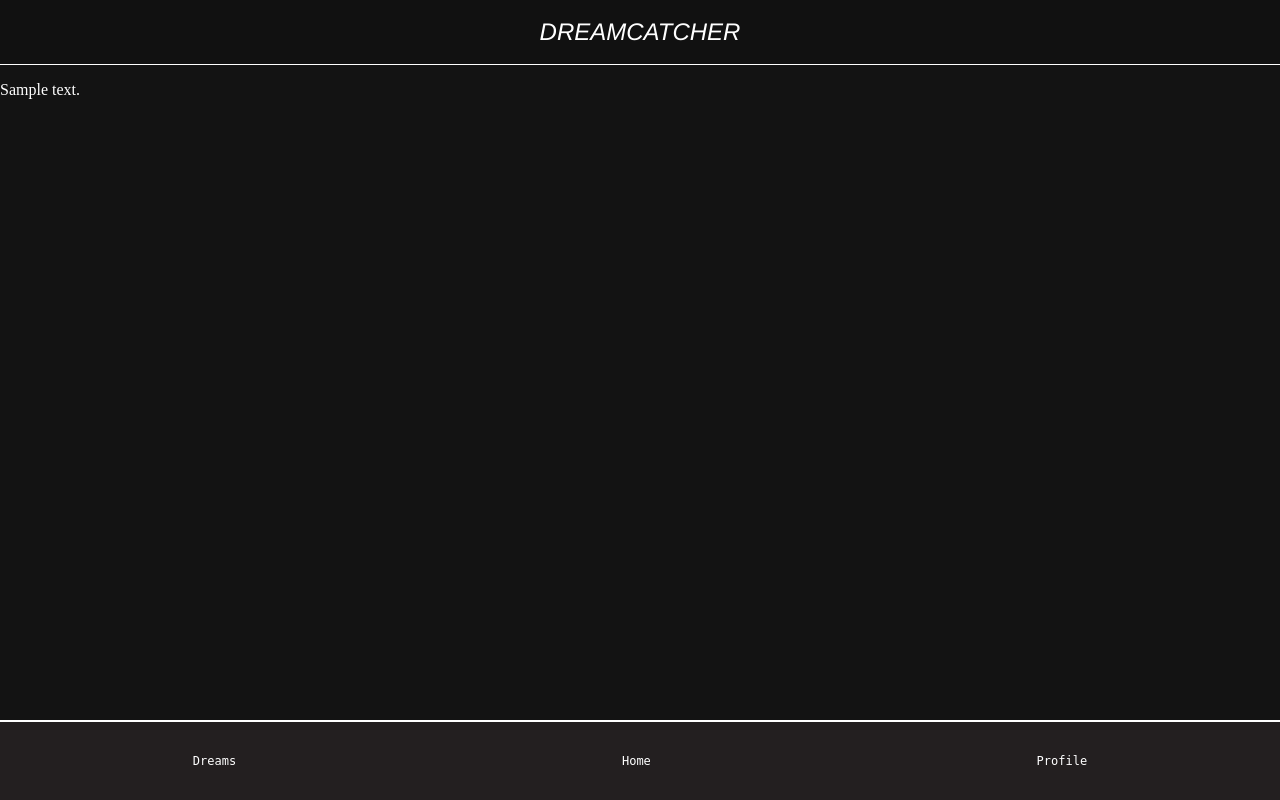
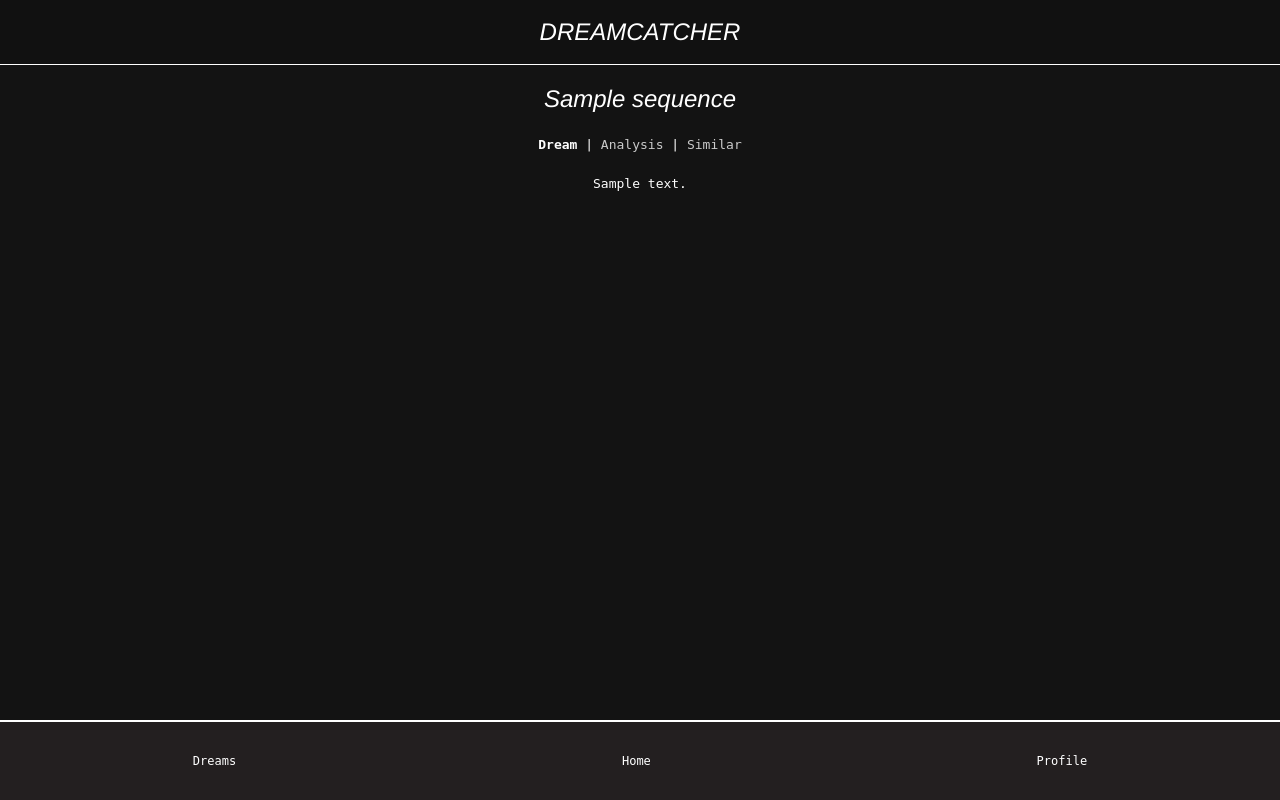
Before and after one commit to kflorendo/dreamcatcher, a Django app: template dreamproject/dreamcatcher/templates/dreamcatcher/dream_display_seq.html in a window 1280 px wide. Run offline with Django 4.2, Linux system fonts and the light colour scheme; tables that the repository leaves empty hold one stand-in row (values such as "Sample post"); the template is opened without the code that fills it: values that come from a table or form of the project are taken from there, most other values are stand-ins (such as "Sample title", 1, 10 or a date in 2020).

Commit message:
Format dream display and analysis pages

```diff
--- a/dreamproject/dreamcatcher/static/dreamcatcher/base.css
+++ b/dreamproject/dreamcatcher/static/dreamcatcher/base.css
@@ -11,6 +11,10 @@
   .base .content {
     flex: 1 1 auto;
     overflow-y: auto;
+    margin-left: 10%;
+    margin-right: 10%;
+    margin-top: 20px;
+    margin-bottom: 20px;
   }
 
   .base .div {
--- /dev/null
+++ b/dreamproject/dreamcatcher/static/dreamcatcher/dream.css
@@ -0,0 +1,48 @@
+.dream-display {
+    display: flex;
+    flex-direction: column;
+    height: 100%;
+    align-items: center;
+    /* justify-content: center; */
+}
+
+.dream-display .dream-nav {
+    font-family: monospace;
+    margin-bottom: 24px;
+}
+
+.dream-display .dream-nav .dream-nav-link {
+    color: #cbcbcb;
+    text-decoration: none;
+}
+.dream-display .dream-nav .dream-nav-link:visited {
+    text-decoration: none;
+}
+.dream-display .dream-nav .dream-nav-link:hover {
+    color: #fff;
+    text-decoration: none;
+}
+.dream-display .dream-nav .dream-nav-link:active {
+    text-decoration: none;
+}
+.dream-display .dream-nav .dream-nav-link.selected {
+    color: #fff;
+    font-weight: bold;
+}
+
+.dream-display .dream-title {
+    font-family: "Didot-Italic", Helvetica;
+    font-weight: 400;
+    font-style: italic;
+    color: #ffffff;
+    font-size: 24px;
+    margin-bottom: 24px;
+    /* letter-spacing: 0; */
+    /* line-height: normal; */
+  }
+
+  .dream-display .dream-text {
+    text-align: center;
+    font-family: monospace;
+    margin-bottom: 20px;
+  }
--- a/dreamproject/dreamcatcher/static/dreamcatcher/posts.css
+++ b/dreamproject/dreamcatcher/static/dreamcatcher/posts.css
@@ -1,10 +1,6 @@
 .post-items {
     display: flex;
     flex-direction: column;
-    margin-left: 10%;
-    margin-right: 10%;
-    margin-top: 20px;
-    margin-bottom: 20px;
 }
 
 .post-items .post-header{
--- a/dreamproject/dreamcatcher/templates/dreamcatcher/base.html
+++ b/dreamproject/dreamcatcher/templates/dreamcatcher/base.html
@@ -3,9 +3,10 @@
   <head>
     <meta charset="utf-8" />
     {% load static %}
+    <link href="{% static 'dreamcatcher/base.css' %}" rel="stylesheet" type="text/css">
     <link href="{% static 'dreamcatcher/styles.css' %}" rel="stylesheet" type="text/css">
-    <link href="{% static 'dreamcatcher/base.css' %}" rel="stylesheet" type="text/css">
     <link href="{% static 'dreamcatcher/posts.css' %}" rel="stylesheet" type="text/css">
+    <link href="{% static 'dreamcatcher/dream.css' %}" rel="stylesheet" type="text/css">
   </head>
   <body>
     <div class="base">
--- a/dreamproject/dreamcatcher/templates/dreamcatcher/dream_display_seq.html
+++ b/dreamproject/dreamcatcher/templates/dreamcatcher/dream_display_seq.html
@@ -1,7 +1,15 @@
 {% extends "dreamcatcher/base.html" %} {% block content %}
-<div>
+<div class="dream-display">
+  <div class="dream-title">{{sequence.title}}</div>
+  <div class="dream-nav">
+    <a class="dream-nav-link selected" href="{% url 'view-dream-sequence' sequence.pk %}">Dream</a>
+    <span>|</span>
+    <a class="dream-nav-link" href="{% url 'view-dream-analysis' sequence.pk %}">Analysis</a>
+    <span>|</span>
+    <a class="dream-nav-link" href="{% url 'view-dream-sequence' sequence.pk %}">Similar</a>
+  </div>
   {% for chunk in dreamchunks %}
-  <p>{{chunk.text}}</p>
+  <div class="dream-text">{{chunk.text}}</div>
   {% endfor %}
 </div>
 {% endblock %}
--- a/dreamproject/dreamcatcher/views.py
+++ b/dreamproject/dreamcatcher/views.py
@@ -93,13 +93,13 @@ def dream_list(request):
 def view_dream_sequence(request, id):
     ds = get_object_or_404(DreamSequence, pk=id)
     dreamchunks = DreamChunk.objects.filter(sequence=id)
-    return render(request, 'dreamcatcher/dream_display_seq.html', {"dreamchunks": dreamchunks})
+    return render(request, 'dreamcatcher/dream_display_seq.html', {"sequence": ds, "dreamchunks": dreamchunks})
 
 
 @login_required
 def view_dream_analysis(request, id):
     ds = get_object_or_404(DreamSequence, pk=id)
-    return render(request, 'dreamcatcher/dream_display_analysis.html', {"analysis": ds.interpretation})
+    return render(request, 'dreamcatcher/dream_display_analysis.html', {"sequence": ds})
 
 
 def login_action(request):
--- a/dreamproject/dreamproject/urls.py
+++ b/dreamproject/dreamproject/urls.py
@@ -29,6 +29,6 @@ urlpatterns = [
     path('process-entry', views.process_entry, name='process-entry'),
     path('dream-list', views.dream_list, name='dream-list'),
     path('dream/<int:id>', views.view_dream_sequence, name='view-dream-sequence'),
-    path('dream/<int:id>/analysis', views.view_dream_analysis,
+    path('analysis/<int:id>', views.view_dream_analysis,
          name='view-dream-analysis')
 ]
```
Also changed, not shown: dreamproject/dreamcatcher/templates/dreamcatcher/dream_display_analysis.html (+10 -3 lines).
